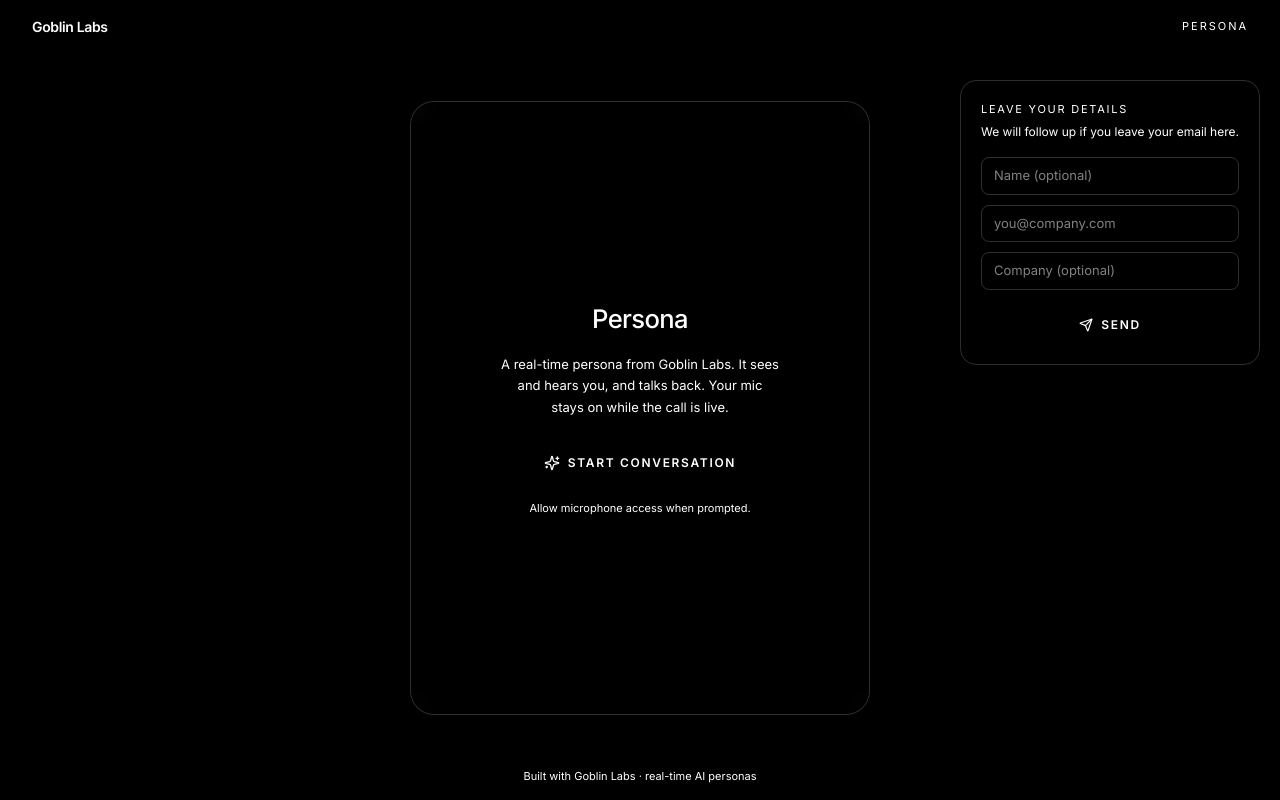
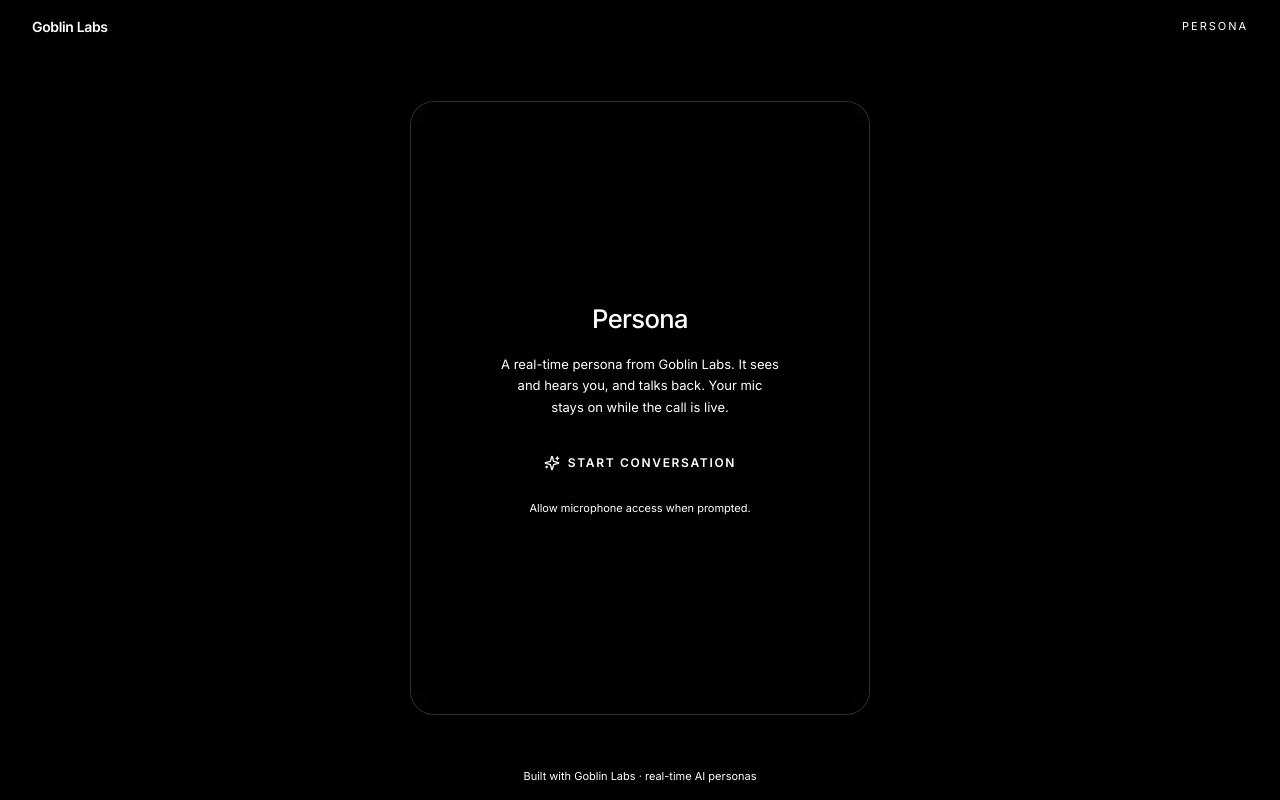
Before and after one commit to drbinna/Goblin_Labs, a React (Vite) app: page /p/6b4df3c2-c9ce-49e7-a95b-8816e8216586 in a window 1280 px wide. Built offline with nearby package versions, Linux system fonts and the light colour scheme; no server answers; a web font is replaced by a local one.

Commit message:
Remove lead-capture form from avatars; pure conversation, leads via transcripts

```diff
--- a/src/app/lib/anam.ts
+++ b/src/app/lib/anam.ts
@@ -25,7 +25,9 @@
 // persona anyway — his session is minted from a rebuilt config — so attaching
 // tools to a persona record was never an option for him.
 export const LEAD_GEN_PERSONA_IDS = new Set<string>([
-  "e6db066d-80f1-49c6-96e9-a9c10af18397", // Gabriel — Lead Gen (homepage CTA)
+  // On-screen lead-capture form removed — the avatars are pure conversation now
+  // and contact details are recovered from transcripts, so no persona drives a
+  // form. Re-add a persona id here to bring its voice-driven form-fill back.
 ]);
 
 // Inline client-tool definition Anam attaches at session-mint time. The browser
--- a/src/app/routes/Talk.tsx
+++ b/src/app/routes/Talk.tsx
@@ -8,7 +8,6 @@
   type DeployedPersona,
 } from "@/app/lib/anam";
 import { captureVisit, getVisitorId } from "@/app/lib/leads";
-import LeadCard from "@/app/components/LeadCard";
 
 type Phase = "idle" | "connecting" | "live" | "ended" | "error";
 
@@ -17,10 +16,6 @@
   const [phase, setPhase] = useState<Phase>("idle");
   const [err, setErr] = useState<string | null>(null);
   const [persona, setPersona] = useState<DeployedPersona | null>(null);
-  // Details Gabriel infers and pushes onto the form via the prefill_contact tool.
-  const [prefill, setPrefill] = useState<{ name?: string; email?: string; company?: string } | undefined>(
-    undefined,
-  );
 
   const videoRef = useRef<HTMLVideoElement>(null);
   const handleRef = useRef<SessionHandle | null>(null);
@@ -78,13 +73,6 @@
         p.id,
         p.config,
         getVisitorId(),
-        (args) =>
-          setPrefill((prev) => ({
-            ...prev,
-            ...(args.name ? { name: args.name } : {}),
-            ...(args.email ? { email: args.email } : {}),
-            ...(args.company ? { company: args.company } : {}),
-          })),
       );
       setPhase("live");
     } catch (e: any) {
@@ -201,20 +189,6 @@
             </div>
           )}
         </div>
-
-        {/* Lead capture. On mobile it sits in normal flow directly below the
-            stage, so it never covers the avatar's face; on large screens it
-            floats at the top-right of the stage. Rendered across
-            idle/live/ended (only hidden on hard error) and kept mounted so
-            typed input and the prefill survive the call ending. */}
-        {phase !== "error" && (
-          <LeadCard
-            personaId={id}
-            personaName={name}
-            prefill={prefill}
-            className="w-full max-w-[440px] shadow-xl lg:absolute lg:right-5 lg:top-20 lg:z-30 lg:w-[300px] lg:max-w-none"
-          />
-        )}
       </main>
 
       <footer className="absolute inset-x-0 bottom-0 z-10 px-5 py-4 text-center text-[11px] text-muted-foreground">
```
